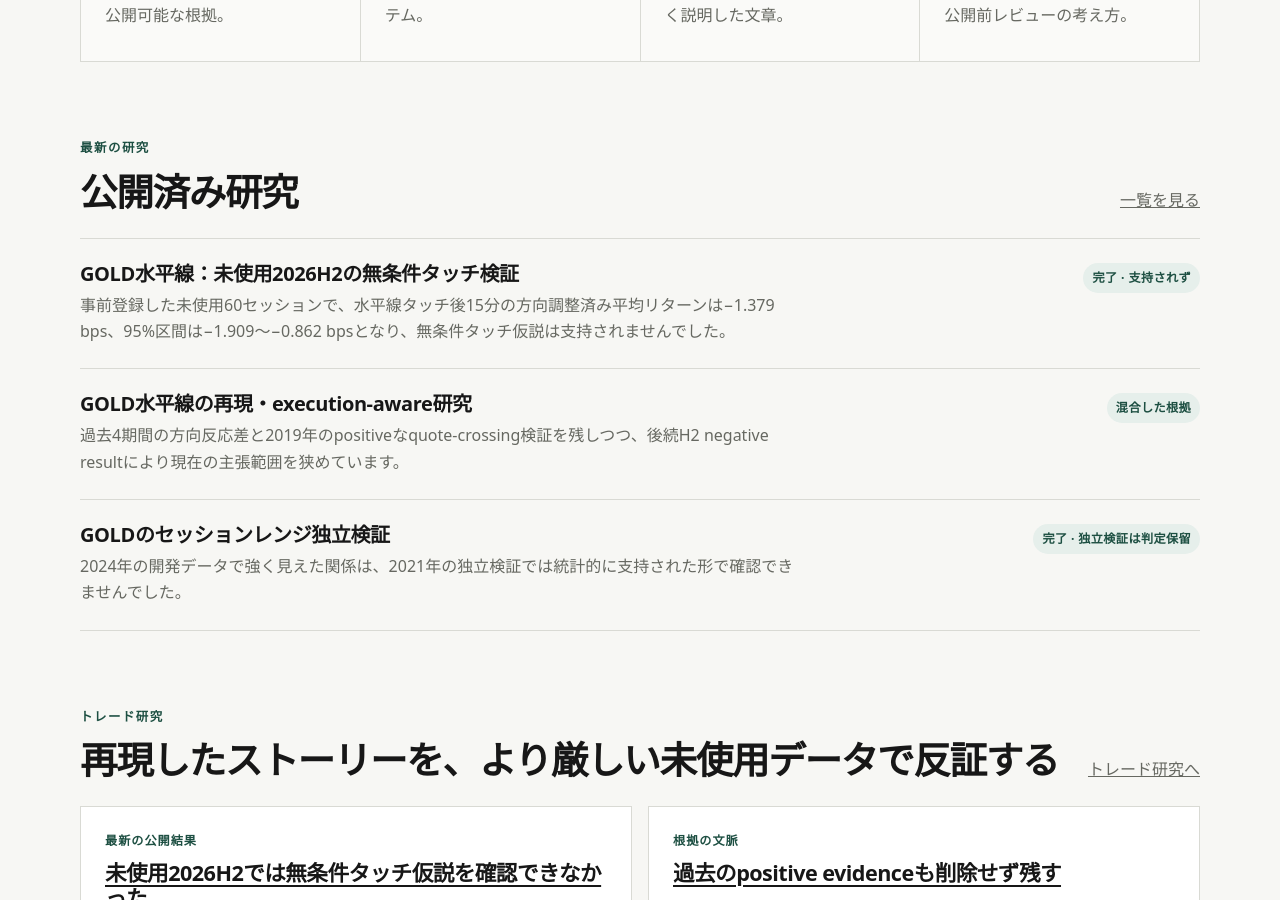
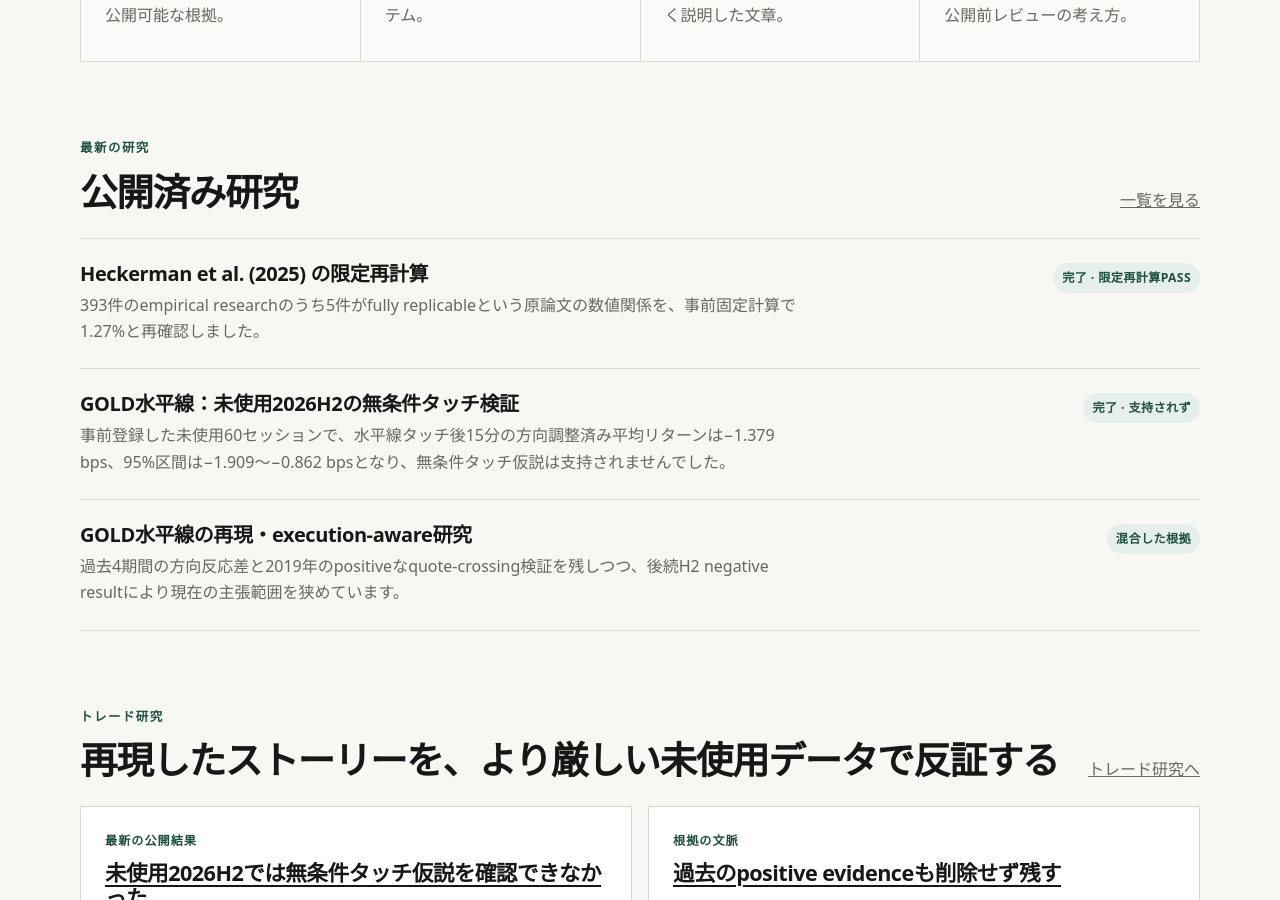
Before and after one commit to Josh-Temple/studio-lab-research, a Jekyll site: the page built from ja/index.md, in a window 1280 px wide and 900 px high, scrolled down 1393 px. Built offline with Jekyll 4.4.1, drawn with Linux system fonts in a browser that asks for light colours.

Commit message:
Show latest Japanese research result

```diff
--- a/ja/index.md
+++ b/ja/index.md
@@ -41,9 +41,9 @@ description: Studio Labのケーススタディ、公開研究、プロジェク
 <section class="section">
   <div class="section-heading"><div><p class="eyebrow">最新の研究</p><h2>公開済み研究</h2></div><a href="{{ '/ja/research/' | relative_url }}">一覧を見る</a></div>
   <div class="research-list">
+    <article class="research-item"><div><h3><a href="{{ '/ja/research/heckerman-replicability-bounded-replication/' | relative_url }}">Heckerman et al. (2025) の限定再計算</a></h3><p>393件のempirical researchのうち5件がfully replicableという原論文の数値関係を、事前固定計算で1.27%と再確認しました。</p></div><span class="status">完了 · 限定再計算PASS</span></article>
     <article class="research-item"><div><h3><a href="{{ '/ja/research/gold-horizontal-unconditional-touch-2026h2/' | relative_url }}">GOLD水平線：未使用2026H2の無条件タッチ検証</a></h3><p>事前登録した未使用60セッションで、水平線タッチ後15分の方向調整済み平均リターンは−1.379 bps、95%区間は−1.909〜−0.862 bpsとなり、無条件タッチ仮説は支持されませんでした。</p></div><span class="status">完了 · 支持されず</span></article>
     <article class="research-item"><div><h3><a href="{{ '/ja/research/gold-horizontal-replication-execution-evidence/' | relative_url }}">GOLD水平線の再現・execution-aware研究</a></h3><p>過去4期間の方向反応差と2019年のpositiveなquote-crossing検証を残しつつ、後続H2 negative resultにより現在の主張範囲を狭めています。</p></div><span class="status">混合した根拠</span></article>
-    <article class="research-item"><div><h3><a href="{{ '/ja/research/gold-session-range-independent-validation/' | relative_url }}">GOLDのセッションレンジ独立検証</a></h3><p>2024年の開発データで強く見えた関係は、2021年の独立検証では統計的に支持された形で確認できませんでした。</p></div><span class="status">完了 · 独立検証は判定保留</span></article>
   </div>
 </section>
 
```
